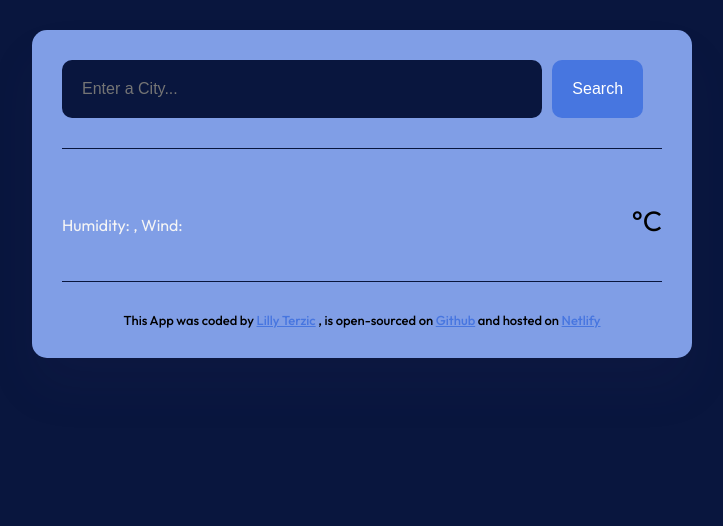
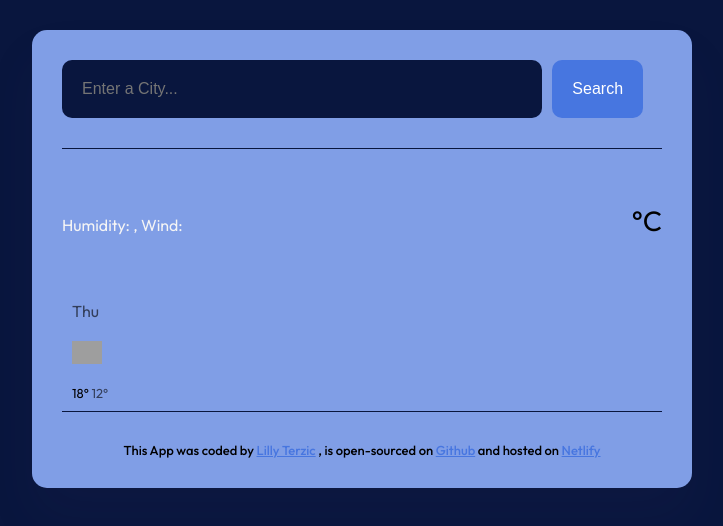
Before and after one commit to lilllyyyyyyyy/pogoda, a plain HTML site: page index.html in a window 1280 px wide. Shown: the whole page, without its empty margins (278-1001 px from the left). Drawn offline with nearby package versions, Linux system fonts and the light colour scheme; no server answers; grey boxes are pictures that could not be loaded.

Commit message:
weather forecast html added and wrapped

```diff
--- a/index.html
+++ b/index.html
@@ -36,6 +36,19 @@
         <div class="unit">°C</div>
         </div>
     </main>
+    <div class="forecast">
+        <div class="row">
+            <div class="col-2">
+                <div class="date"> Thu </div>
+                <br />
+                <img src="https://cdn-icons-png.freepik.com/512/3937/3937493.png" width="30px" />
+                <div class="forecast-temperature">
+                    <span class="max">18°</span>
+                    <span class="min">12°</span>
+                </div>
+            </div>
+        </div>
+    </div>
     <footer>
         This App was coded by
         <a href="https://github.com/lilllyyyyyyyy" target="_blank">Lilly Terzic</a>
--- a/src/style.css
+++ b/src/style.css
@@ -95,3 +95,27 @@ footer {
     font-size: 13px;
     font-weight: 500;
 }
+
+.forecast {
+    margin-top: 20px;
+    margin-left: 10px;
+    margin-bottom: 10px;
+}
+
+.date {
+    font-size: 16px;
+    color: black;
+    opacity: 0.6;
+}
+
+img {
+    margin-bottom: 10px;
+}
+.forecast-temperature {
+    font-size: 13px;
+    margin-top: 7px;
+}
+
+.min {
+    opacity: 0.6;
+}
```
